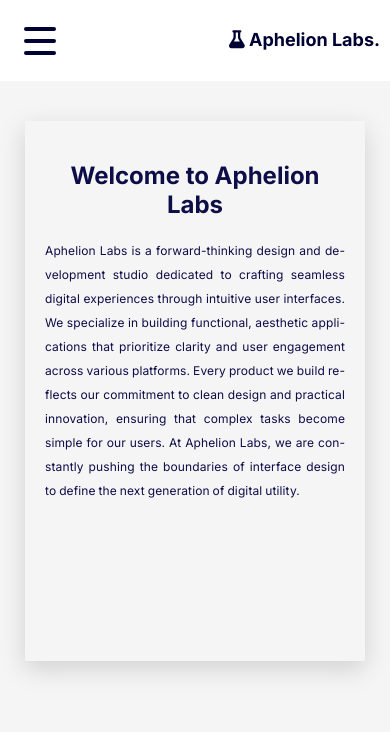
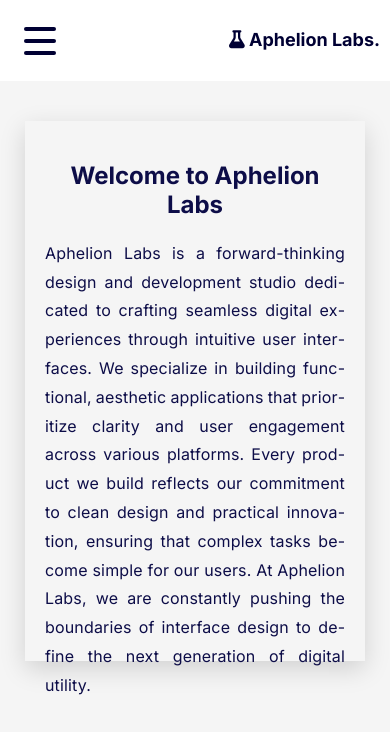
Before and after one commit to abk2191/aphelion-labs, a React (Vite) app: page / in a window 390 px wide. Shown: the top 732 px of the page. Built offline with nearby package versions, Linux system fonts and the light colour scheme; a web font is replaced by a local one.

Commit message:
Added new features

```diff
--- a/src/index.css
+++ b/src/index.css
@@ -312,12 +312,12 @@
   }
 
   .intro-card p {
-    font-size: 12px;
+    font-size: 16px;
     text-align: justify;
     text-justify: inter-word; /* For better word spacing */
     hyphens: auto; /* Automatically hyphenate long words */
     word-spacing: -0.05em; /* Compensate for justified spacing */
     letter-spacing: 0.01em; /* Very subtle letter spacing */
-    line-height: 2; /* Good for readability */
+    line-height: 1.8; /* Good for readability */
   }
 }
```
